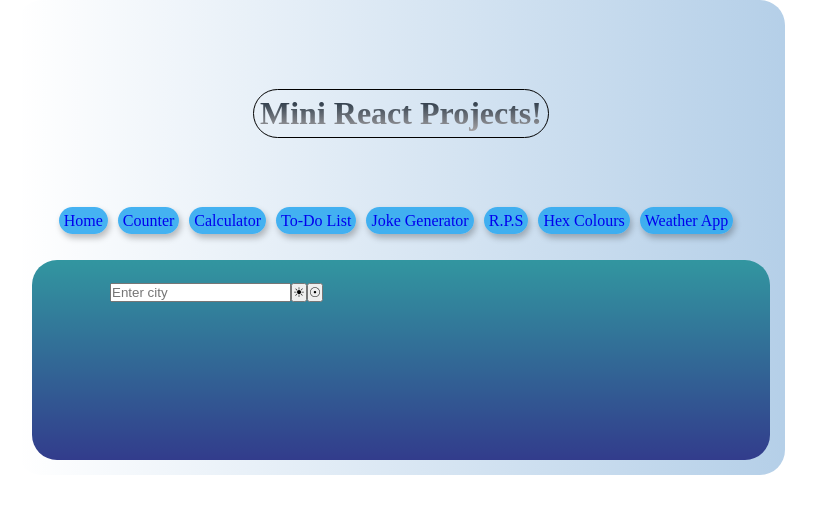
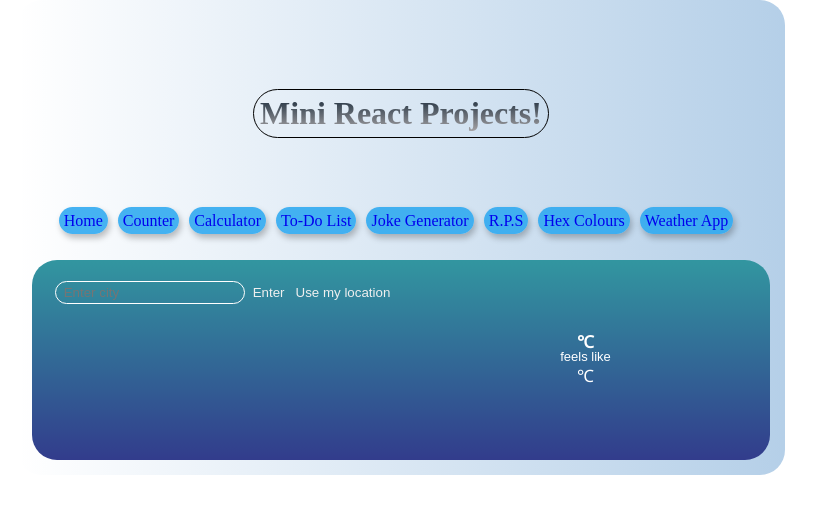
Before and after one commit to jss118/Mini-React-apps, a React (Create React App) app: page /WeatherApp in a window 1280 px wide. Shown: the top 514 px of the page, without its empty margins (239-1055 px from the left). Built offline with nearby package versions, Linux system fonts and the light colour scheme; no server answers.

Commit message:
updated API + added reverse geocoding

```diff
--- a/src/App.css
+++ b/src/App.css
@@ -384,6 +384,35 @@ body {
   grid-column: 1;
   justify-self: center;
   align-self: center;
+  margin-left: 5px;
+}
+
+.location_input {
+  background-color: transparent;
+  padding: 3px 3px 3px 8px;
+  border: 1px solid white;
+  border-radius: 20px;
+  margin-left: 10px;
+}
+.enter_btn {
+  margin: 5px;
+  padding: 3px;
+  border-style: none;
+  color: transparent;
+  background-clip: text;
+}
+.enter_btn:hover {
+  cursor: pointer;
+}
+
+.location_btn {
+  padding: 3px;
+  border-style: none;
+  color: transparent;
+  background-clip: text;
+}
+.location_btn:hover {
+  cursor: pointer;
 }
 
 .location__h1 {
@@ -406,9 +435,10 @@ body {
 .weatherIcon-img {
   grid-row: 1/3;
   grid-column: 2;
-  justify-self: start;
-  align-self: center;
-  width: 30%;
+  justify-self: end;
+  align-self: flex-start;
+  margin: 5% 5%;
+  width: 20%;
   border-radius: 25px;
 }
 .feelsLike__p {
--- a/src/components/Weather.jsx
+++ b/src/components/Weather.jsx
@@ -7,31 +7,57 @@ const Weather = () => {
   const [location, setLocation] = useState("");
   const [description, setDescription] = useState("");
   const [weatherIcon, setWeatherIcon] = useState("");
+  const [latitude, setLatitude] = useState(null);
+  const [longitude, setLongitude] = useState(null);
 
   useEffect(() => {
-    const params = {
-      access_key: "02cada269ced325a5e65a5c9f2b0e37c",
-      query: location,
+    const options = {
+      method: "GET",
+      url: "https://weatherapi-com.p.rapidapi.com/current.json",
+      params: { q: location },
+      headers: {
+        "X-RapidAPI-Key": "8566a10eebmshfc29a9f6693dd35p188a02jsnc4b24c5f8746",
+        "X-RapidAPI-Host": "weatherapi-com.p.rapidapi.com",
+      },
     };
 
-    Axios.get("http://api.weatherstack.com/current", { params })
-      .then(response => {
-        setTemp(response.data.current.temperature);
-        setFeelsLike(response.data.current.feelslike);
-        setDescription(response.data.current.weather_descriptions[0]);
-        setWeatherIcon(response.data.current.weather_icons[0]);
+    Axios.request(options)
+      .then(function (response) {
+        setTemp(response.data.current.temp_c);
+        setFeelsLike(response.data.current.feelslike_c);
+        setDescription(response.data.current.condition.text);
+        setWeatherIcon(response.data.current.condition.icon);
       })
-      .catch(error => {
-        console.log(error);
+      .catch(function (error) {
+        console.error(error);
       });
+
+    navigator.geolocation.getCurrentPosition(position => {
+      setLatitude(position.coords.latitude);
+    });
+    navigator.geolocation.getCurrentPosition(position => {
+      setLongitude(position.coords.longitude);
+    });
   }, [location, temp, weatherIcon]);
 
   const getUserLocation = event => {
     event.preventDefault();
-    const location = navigator.geolocation.getCurrentPosition(position => {
-      console.log(position.coords);
-    });
-    return location;
+
+    const options = {
+      method: "GET",
+      headers: {
+        "X-RapidAPI-Key": "8566a10eebmshfc29a9f6693dd35p188a02jsnc4b24c5f8746",
+        "X-RapidAPI-Host": "geocodeapi.p.rapidapi.com",
+      },
+    };
+
+    fetch(
+      `https://geocodeapi.p.rapidapi.com/GetNearestCities?latitude=${latitude}&longitude=${longitude}&range=0`,
+      options
+    )
+      .then(response => response.json())
+      .then(response => setLocation(response[0].City))
+      .catch(err => console.error(err));
   };
 
   const getWeather = event => {
@@ -44,24 +70,31 @@ const Weather = () => {
   return (
     <div className="weather-border">
       <form className="enterLocation">
-        <input type="text" placeholder="Enter city" />
-        <button onClick={getWeather}>&#9728;</button>
-        <button onClick={getUserLocation}>&#9737;</button>
+        <input
+          type="text"
+          placeholder="Enter city"
+          className="location_input"
+        />
+        <button onClick={getWeather} className="enter_btn">
+          Enter
+        </button>
+        <button onClick={getUserLocation} className="location_btn">
+          Use my location
+        </button>
       </form>
       <h1 className="location__h1">{location}</h1>
       {location ? (
         <img src={weatherIcon} className="weatherIcon-img" alt="weather-icon" />
       ) : null}
-      {temp ? (
-        <h2 className="temp__h2">
-          {temp}
-          <span className="celcius">&#8451;</span>
-        </h2>
-      ) : null}
-      {feelsLike ? <p className="feelsLike__p">feels like</p> : null}
+
+      <h2 className="temp__h2">
+        {temp}
+        <span className="celcius">&#8451;</span>
+      </h2>
+      <p className="feelsLike__p">feels like</p>
       <p className="feelsLike-temp__p">
         {feelsLike}
-        {feelsLike ? <span className="celcius">&#8451;</span> : null}
+        <span className="celcius">&#8451;</span>
       </p>
       <p className="weatherDescription">{description}</p>
     </div>
```
